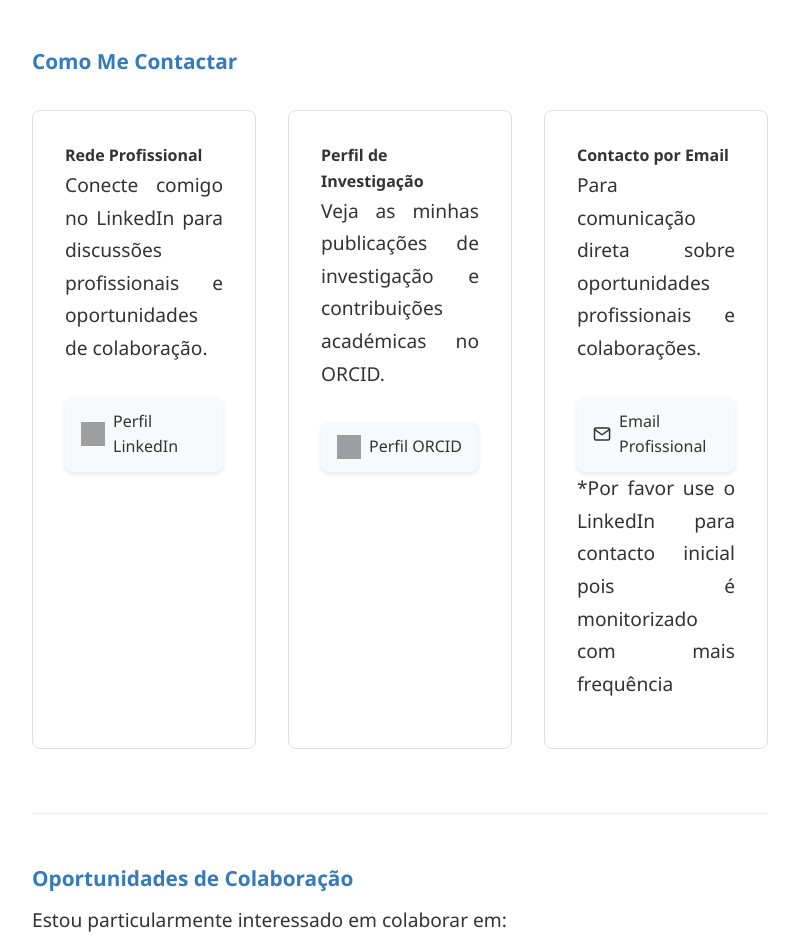
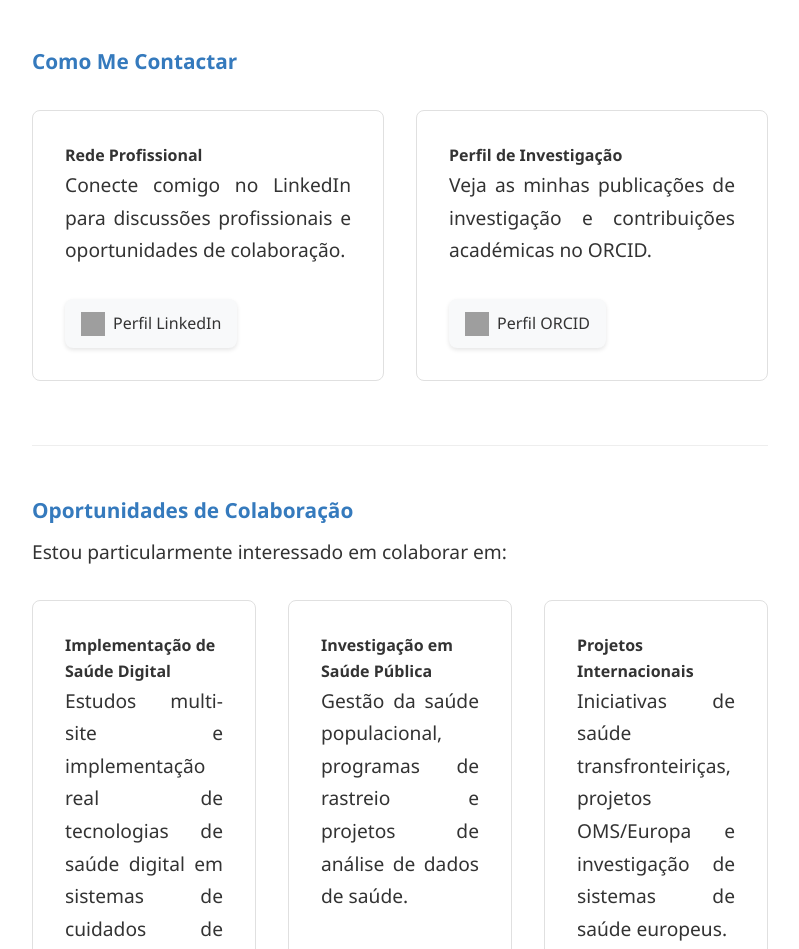
Before and after one commit to HFMonteiro/Webpage, a plain HTML site: page pt/contacto.html in a window 1280 px wide. Shown: the part 716-1665 px from the top of the page, without its empty margins (240-1039 px from the left). Drawn offline with Linux system fonts and the light colour scheme; grey boxes are pictures that could not be loaded.

Commit message:
Remove email contact option

```diff
--- a/assets/css/styles.css
+++ b/assets/css/styles.css
@@ -923,7 +923,10 @@ footer p {
         grid-template-columns: repeat(2, 1fr);
     }
 
-    .contact-grid,
+    .contact-grid {
+        grid-template-columns: repeat(2, 1fr);
+    }
+
     .opportunities-grid {
         grid-template-columns: repeat(3, 1fr);
     }
--- a/pt/contacto.html
+++ b/pt/contacto.html
@@ -100,18 +100,6 @@
                         </a>
                     </div>
 
-                    <div class="contact-item">
-                        <h4>Contacto por Email</h4>
-                        <p>Para comunicação direta sobre oportunidades profissionais e colaborações.</p>
-                        <a href="mailto:hugo.monteiro@example.com" class="contact-link email">
-                            <svg width="24" height="24" viewBox="0 0 24 24" fill="none" xmlns="http://www.w3.org/2000/svg">
-                                <path d="M4 4H20C21.1 4 22 4.9 22 6V18C22 19.1 21.1 20 20 20H4C2.9 20 2 19.1 2 18V6C2 4.9 2.9 4 4 4Z" stroke="currentColor" stroke-width="2" stroke-linecap="round" stroke-linejoin="round"/>
-                                <polyline points="22,6 12,13 2,6" stroke="currentColor" stroke-width="2" stroke-linecap="round" stroke-linejoin="round"/>
-                            </svg>
-                            Email Profissional
-                        </a>
-                        <p class="note">*Por favor use o LinkedIn para contacto inicial pois é monitorizado com mais frequência</p>
-                    </div>
                 </div>
             </section>
 
```
Also changed, not shown: en/contact.html (+0 -12 lines).
